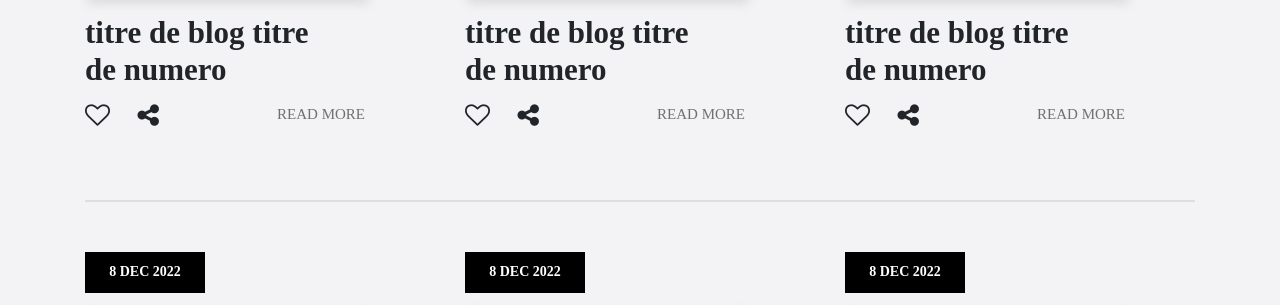
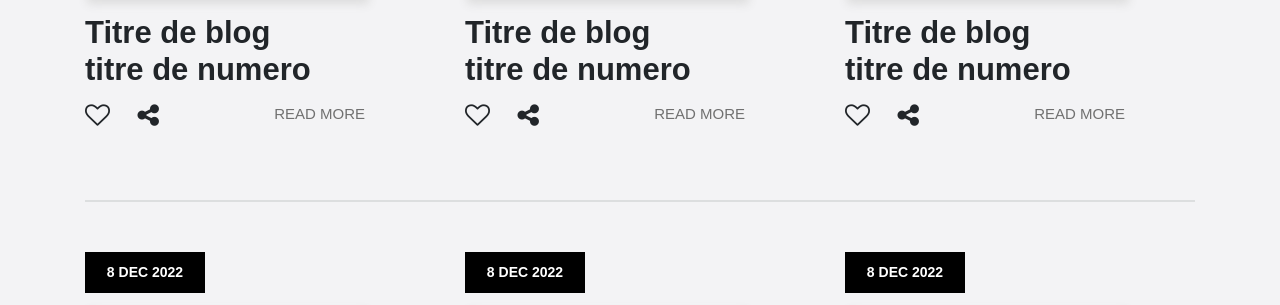
Before and after one commit to Mahmoudi-Omar/blog, a PHP site: page /index.php in a window 1280 px wide. Shown: the part 767-1072 px from the top of the page. Run offline with PHP 8.4, Linux system fonts and the light colour scheme.

Commit message:
Add files via upload

```diff
--- a/index.html
+++ b/index.html
@@ -23,7 +23,7 @@
                 </div>
                 <div class="register">
                     <div class="login">
-                        <button class="btn register-btn login-btn">login</button>
+                        <button class="btn register-btn login-btn">Log in</button>
                         <button class="btn register-btn sign-btn">Sign up</button>
                     </div>
                 </div>
@@ -49,7 +49,7 @@
                         <img src="https://mdbcdn.b-cdn.net/img/new/standard/city/041.webp" />
                     </div>
                     <div class="title">
-                        <h4>titre de blog titre de numero</h4>
+                        <h4>Titre de blog titre de numero</h4>
                     </div>
                     <div class="footer">
                         <i class="fa fa-heart-o" aria-hidden="true"></i>
@@ -65,7 +65,7 @@
                         <img src="https://mdbcdn.b-cdn.net/img/new/standard/city/041.webp" />
                     </div>
                     <div class="title">
-                        <h4>titre de blog titre de numero</h4>
+                        <h4>Titre de blog titre de numero</h4>
                     </div>
                     <div class="footer">
                         <i class="fa fa-heart-o" aria-hidden="true"></i>
@@ -81,7 +81,7 @@
                         <img src="https://mdbcdn.b-cdn.net/img/new/standard/city/041.webp" />
                     </div>
                     <div class="title">
-                        <h4>titre de blog titre de numero</h4>
+                        <h4>Titre de blog titre de numero</h4>
                     </div>
                     <div class="footer">
                         <i class="fa fa-heart-o" aria-hidden="true"></i>
--- a/style.css
+++ b/style.css
@@ -108,7 +108,7 @@ header .menu-bar .logo p {
 .date h4 {
     font-size: 14px;
     font-weight: bold;
-    font-family: "Archivo";
+    font-family: Archivo, sans-serif;
     text-align: center;
     /* padding: 0; */
     margin: 0;
@@ -136,14 +136,14 @@ header .menu-bar .logo p {
 
 .title h4 {
     font-size: 31px;
-    font-family: "Archivo";
+    font-family: Archivo, sans-serif;
     font-weight: bold;
 }
 
 .footer span {
     color: #707070;
     font-size: 15px;
-    font-family: "Archivo";
+    font-family: Archivo, sans-serif;
     font-weight: 500;
 }
 
```
Also changed, not shown: other parts of style.css (+12 -11 lines).
